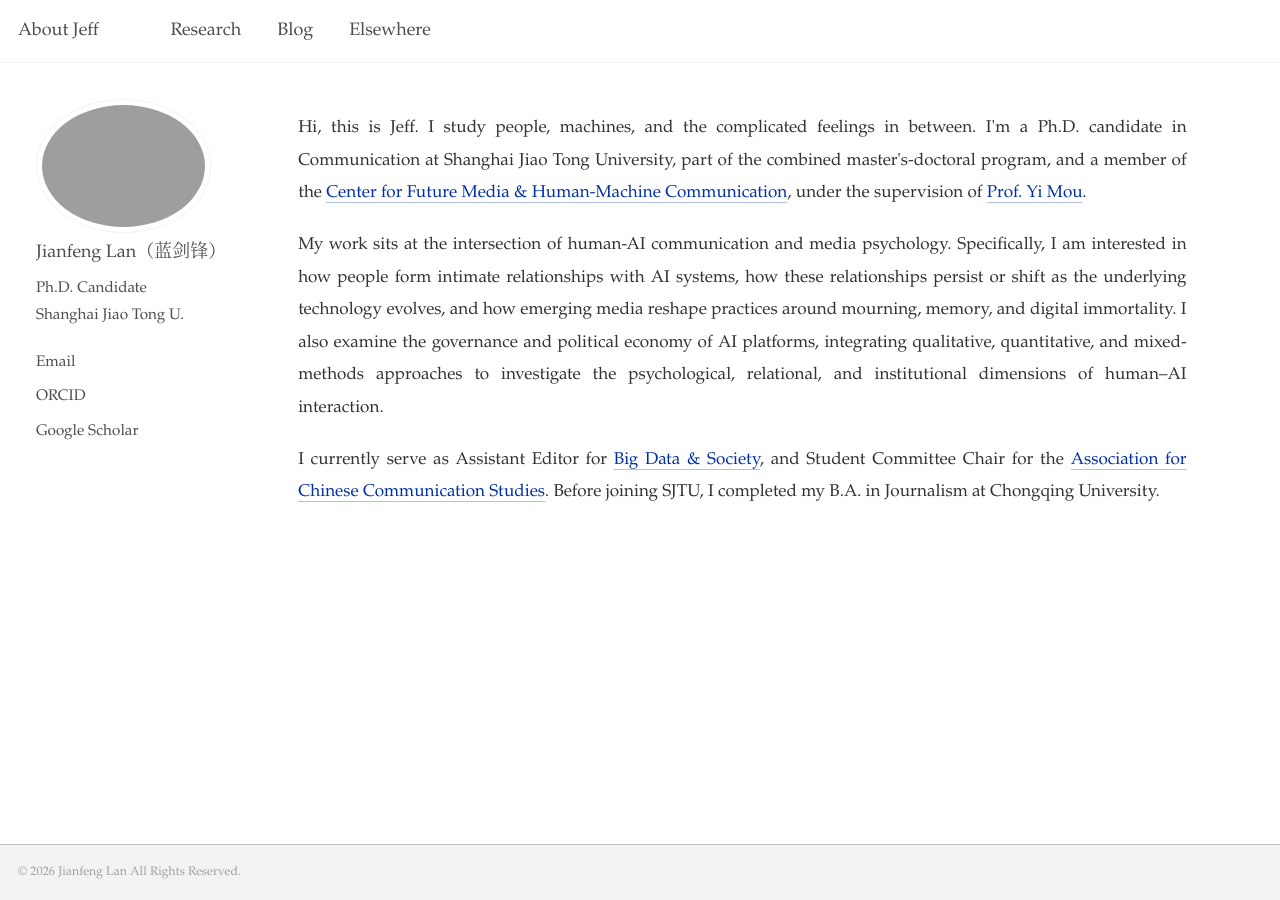
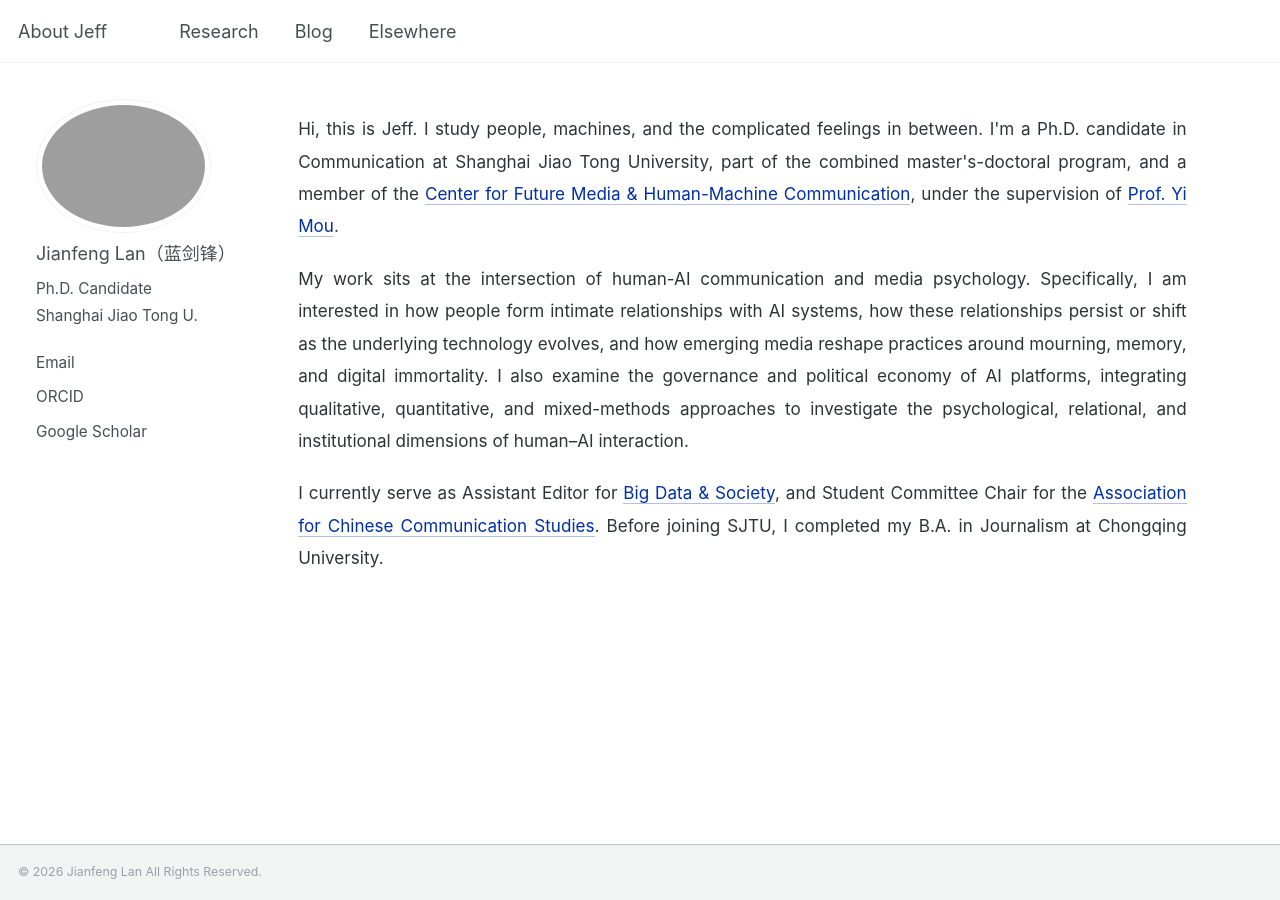
Before and after one commit to jianfenglan/jianfenglan.github.io, a Jekyll site: the page built from _pages/about.md, in a window 1280 px wide. Built offline with Jekyll 4.4.1, drawn with Linux system fonts in a browser that asks for light colours.

Commit message:
Adopt Inter and Source Han Sans typography stack

```diff
--- a/_sass/_themes.scss
+++ b/_sass/_themes.scss
@@ -13,22 +13,24 @@ $doc-font-size              : 16;
 $paragraph-indent           : false; // true, false (default)
 $indent-var                 : 1.3em;
 
-/* System typefaces */
-$serif                      : Garamond, STSong, "Songti SC", SimSun, "Noto Serif CJK SC", serif;
-$sans-serif                 : Garamond, STSong, "Songti SC", SimSun, "Noto Serif CJK SC", serif;
-$monospace                  : Garamond, STSong, "Songti SC", SimSun, "Noto Serif CJK SC", serif;
+/* Modern bilingual type system
+   Inter handles Latin text; Noto Sans SC / Source Han Sans SC handles CJK.
+   Native system fallbacks keep the site readable if web fonts fail to load. */
+$sans-serif                 : "Inter", "Noto Sans SC", "Source Han Sans SC", "PingFang SC", "Microsoft YaHei", "Segoe UI", Helvetica, Arial, sans-serif;
+$serif                      : $sans-serif;
+$monospace                  : "SFMono-Regular", Consolas, "Liberation Mono", Menlo, monospace;
 
 /* Sans serif typefaces */
 $sans-serif-narrow          : $sans-serif;
 $helvetica                  : Helvetica, "Helvetica Neue", Arial, sans-serif;
 
-/* Serif typefaces */
+/* Legacy serif aliases retained for theme compatibility */
 $georgia                    : Georgia, serif;
 $times                      : Times, serif;
 $bodoni                     : "Bodoni MT", serif;
 $calisto                    : "Calisto MT", serif;
-$garamond                   : Garamond, STSong, "Songti SC", SimSun, "Noto Serif CJK SC", serif;
-$avenir                     : "Avenir", serif;
+$garamond                   : Garamond, serif;
+$avenir                     : "Avenir", "Inter", "Segoe UI", Helvetica, Arial, sans-serif;
 
 /* Type scale */
 $type-size-1                : 2.441em;  // ~39.056px
@@ -42,7 +44,7 @@ $type-size-8                : 0.625em;  // ~10px
 
 $global-font-family         : $sans-serif;
 $header-font-family         : $sans-serif;
-$caption-font-family        : $serif;
+$caption-font-family        : $sans-serif;
 
 /* ==========================================================================
    Breakpoints
```
